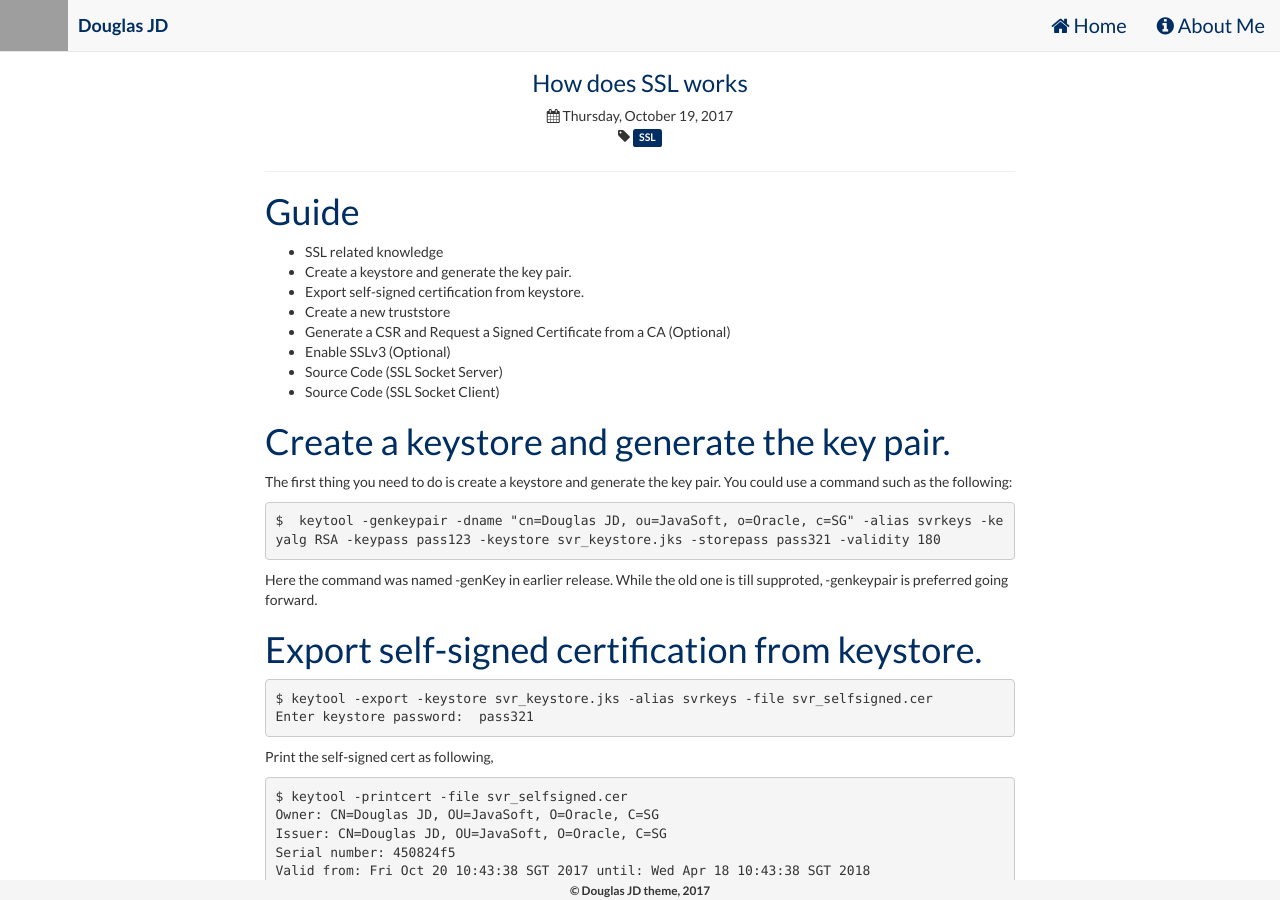
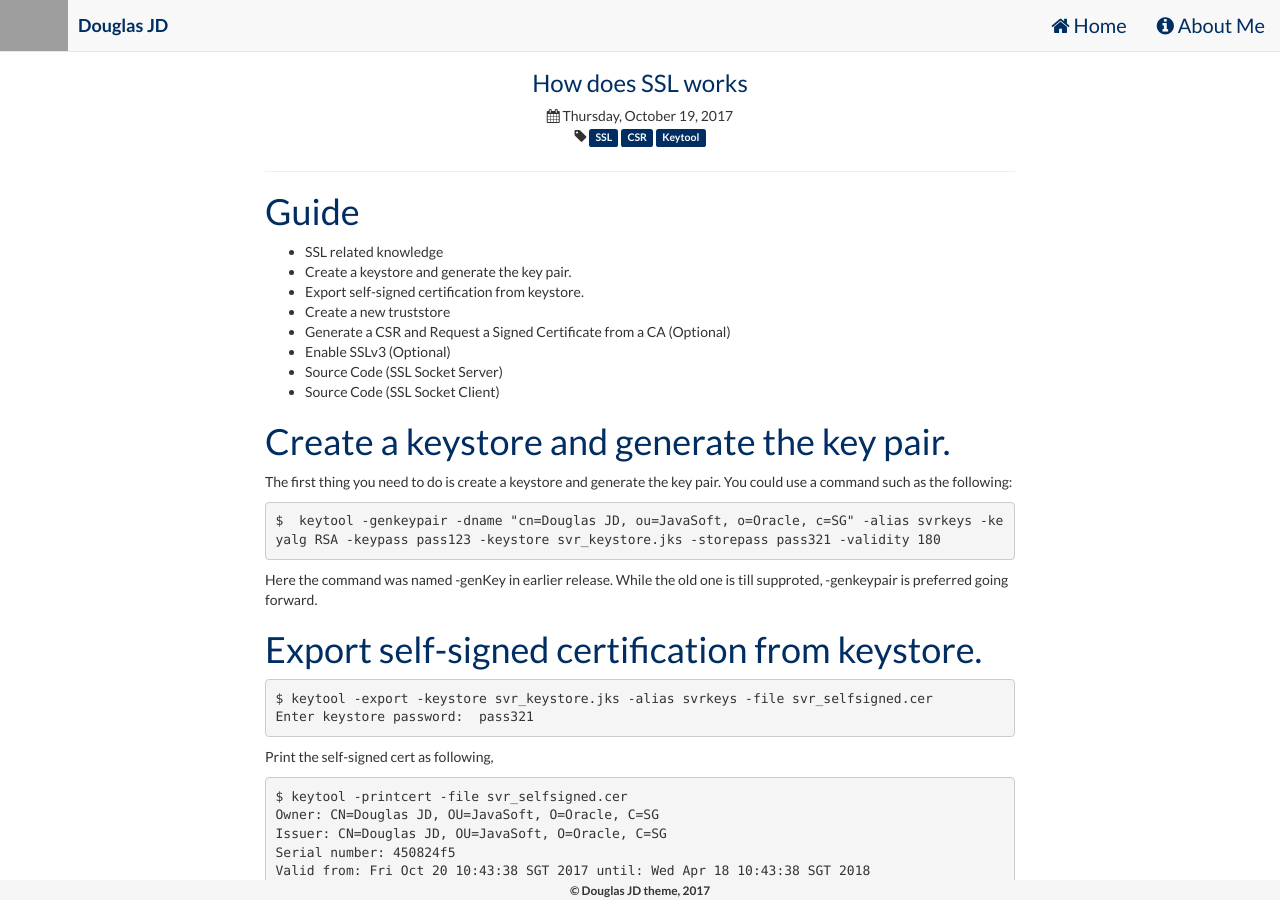
Before and after one commit to jd-xia/blog, a Jekyll site: the page built from _posts/2017-10-19-how-does-ssl-work.md, in a window 1280 px wide and 900 px high. Built offline with Jekyll 4.4.1, drawn with Linux system fonts in a browser that asks for light colours; nearby versions of some CDN libraries; grey boxes are pictures that could not be loaded.

Commit message:
update post

```diff
--- a/_posts/2017-10-19-how-does-ssl-work.md
+++ b/_posts/2017-10-19-how-does-ssl-work.md
@@ -1,10 +1,9 @@
 ---
 title: How does SSL works
 date: 2017-10-19 17:28:00 Z
-tags:
-- SSL
+tags: SSL CSR Keytool
 layout: post
-thumbnail: https://douglasjd.github.io/blog/images/ssl.jpg
+thumbnail: https://douglasjd.github.io/blog/images/ssl.jpg 100x100
 ---
 
 Guide
```
